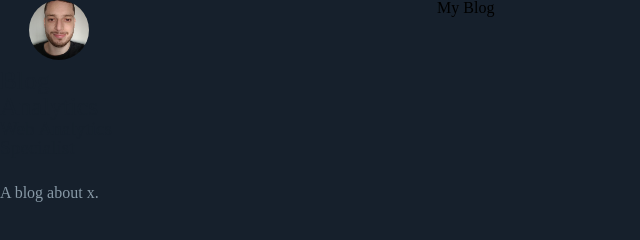
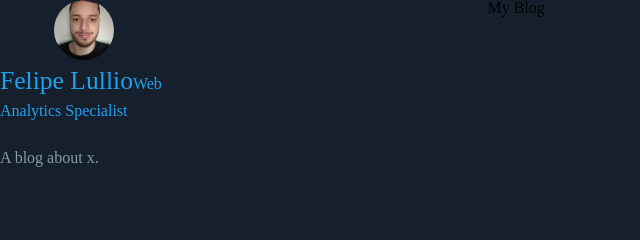
Before and after one commit to lullio/web-blog-gatsby, a Gatsby site: page / in a window 1280 px wide. Shown: the whole page, without its empty margins (0-640 px from the left). Built offline with nearby package versions, Linux system fonts and the light colour scheme; Gatsby itself is replaced by a stand-in of ours.

Commit message:
fix styles

```diff
--- a/gatsby-config.js
+++ b/gatsby-config.js
@@ -1,6 +1,6 @@
 module.exports = {
   siteMetadata: {
-    title: `Blog Analytics`,
+    title: `Felipe Lullio`,
     position: `Web Analytics Specialist`,
     description: `A blog about x.`,
     author: `@felipelullio`,
--- a/src/components/Profile/styled.js
+++ b/src/components/Profile/styled.js
@@ -8,26 +8,24 @@
 `
 
 export const ProfileLink = styled(Link)`
-  color: var(--texts);
+  color: #8899a6;
   text-decoration: none;
   transition: color 0.5s;
 
   &:hover {
-    color: #16202c;
+    color: #1fa1f2;
   }
 `
 
 export const ProfileAuthor = styled.h1`
   font-size: 1.6rem;
   margin: 0.5rem auto 1.5rem;
-
-
 `
 
 export const ProfilePosition = styled.small`
-  display: block;
-  font-size: 1.2rem;
+  font-size: 1rem;
   font-weight: 300;
+  line-height: 1.4;
 
 
 `
```
